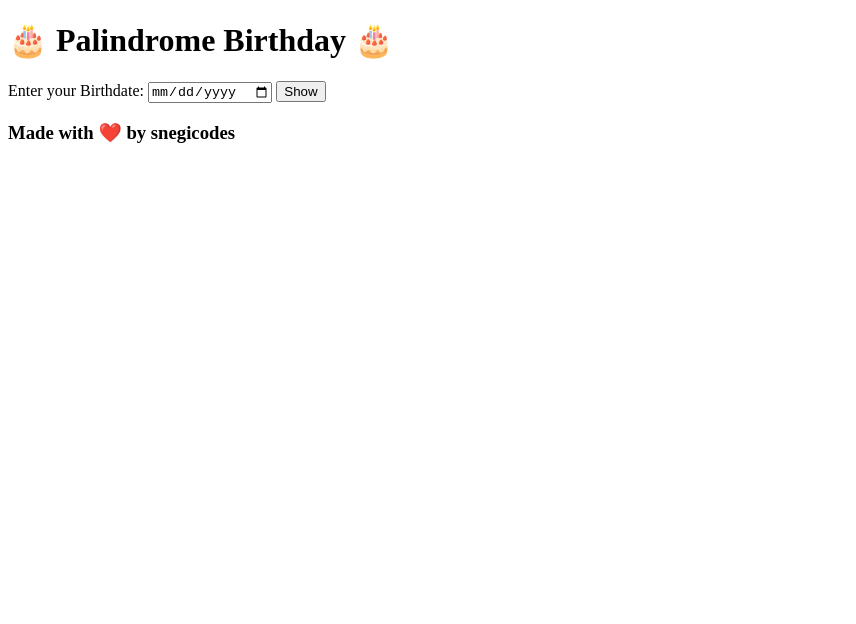
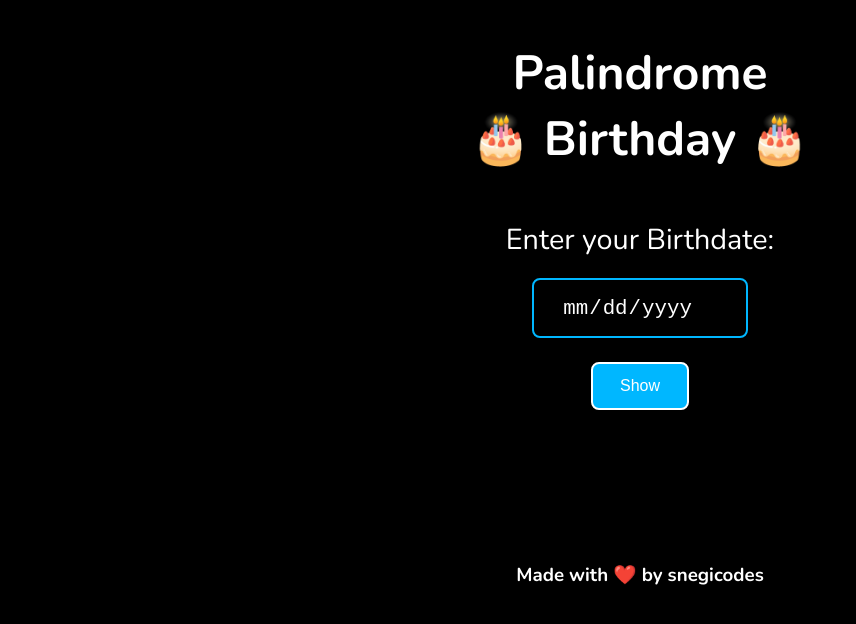
Before and after one commit to snegicodes/NeogCamp-mark13-PalindromeBirthday, a plain HTML site: page index.html in a window 1280 px wide. Shown: the whole page, without its empty margins (0-856 px from the left). Drawn offline with nearby package versions, Linux system fonts and the light colour scheme.

Commit message:
feat: added stylesheet

```diff
--- a/app.js
+++ b/app.js
@@ -204,10 +204,10 @@ function clickHandler(e) {
         getNextPalindromeDate(date)[0] <= getPreviousPalindromeDate(date)[0]
       ) {
         var [counter, nextDate] = getNextPalindromeDate(date);
-        resultMsg.innerText = `Your Birthday is not Palindromic. The nearest palindromic date is ${nextDate.day}-${nextDate.month}-${nextDate.year}, you missed it by ${counter} days.`;
+        resultMsg.innerText = `Your Birthday is not Palindrome. The nearest palindrome date is ${nextDate.day}-${nextDate.month}-${nextDate.year}, you missed it by ${counter} days 👨🏻‍💻.`;
       } else {
         var [counter, nextDate] = getPreviousPalindromeDate(date);
-        resultMsg.innerText = `Your Birthday is not Palindromic. The nearest palindromic date is ${nextDate.day}-${nextDate.month}-${nextDate.year}, you missed it by ${counter} days.`;
+        resultMsg.innerText = `Your Birthday is not Palindromic. The nearest palindromic date is ${nextDate.day}-${nextDate.month}-${nextDate.year}, you missed it by ${counter} days 👨🏻‍💻.`;
       }
     }
   }
--- a/index.html
+++ b/index.html
@@ -9,7 +9,10 @@
   </head>
   <body>
     <header>
-      <h1>🎂 Palindrome Birthday 🎂</h1>
+      <h1>
+        Palindrome<br />
+        🎂 Birthday 🎂
+      </h1>
     </header>
     <section>
       <label for="date-input">Enter your Birthdate:</label>
--- a/style.css
+++ b/style.css
@@ -0,0 +1,79 @@
+@import url('https://fonts.googleapis.com/css2?family=Nunito:wght@400;700&display=swap');
+
+*{
+    margin: 0;
+}
+
+:root{
+    --primary : rgb(0, 183, 255);
+}
+
+
+body{
+    margin: 0;
+    padding: 0;
+    font-family: 'Nunito', sans-serif;
+    background-color: black;
+    color: white;
+    text-align: center;
+}
+
+header{
+    font-size: 1.5rem;
+    color: white;
+    text-align: center;
+    margin: 1.5rem;
+    padding: 1rem;
+}
+
+section{
+    display: flex;
+    flex-direction: column;
+}
+
+label{
+    display: block;
+    margin: 0.5rem auto 0.2rem;
+    font-size: 1.8rem;
+}
+
+input{
+    text-align: center;
+    margin: 1rem auto;
+    height:5vh;
+    background-color: black;
+    color: white;
+    border: 2px solid var(--primary);
+    border-radius: 0.5rem;
+    font-size: 1.3rem;
+    padding: 0.5rem 1rem;
+    -webkit-border-radius: 0.5rem;
+    -moz-border-radius: 0.5rem;
+    -ms-border-radius: 0.5rem;
+    -o-border-radius: 0.5rem;
+}
+
+button{
+    cursor: pointer;
+    margin: 0.5rem auto;
+    background-color: var(--primary);
+    color: white;
+    border: 2px solid white;
+    padding: 0.8rem 1.7rem;
+    font-size: 1rem;
+    border-radius: 0.5rem;
+    -webkit-border-radius: 0.5rem;
+    -moz-border-radius: 0.5rem;
+    -ms-border-radius: 0.5rem;
+    -o-border-radius: 0.5rem;
+}
+
+#result-msg{
+    width:50%;
+    margin: 3rem auto;
+    font-size: 1.5rem;
+}
+
+footer{
+    margin: 3rem;
+}
```
